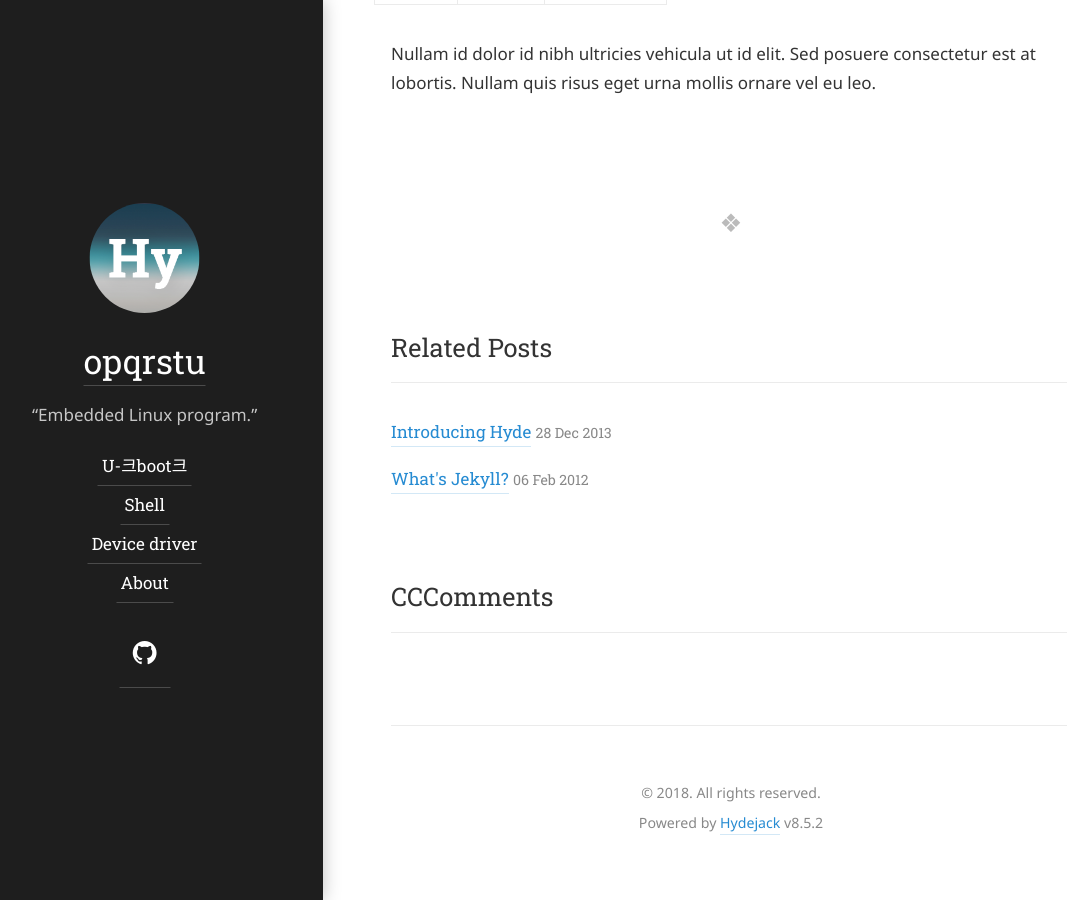
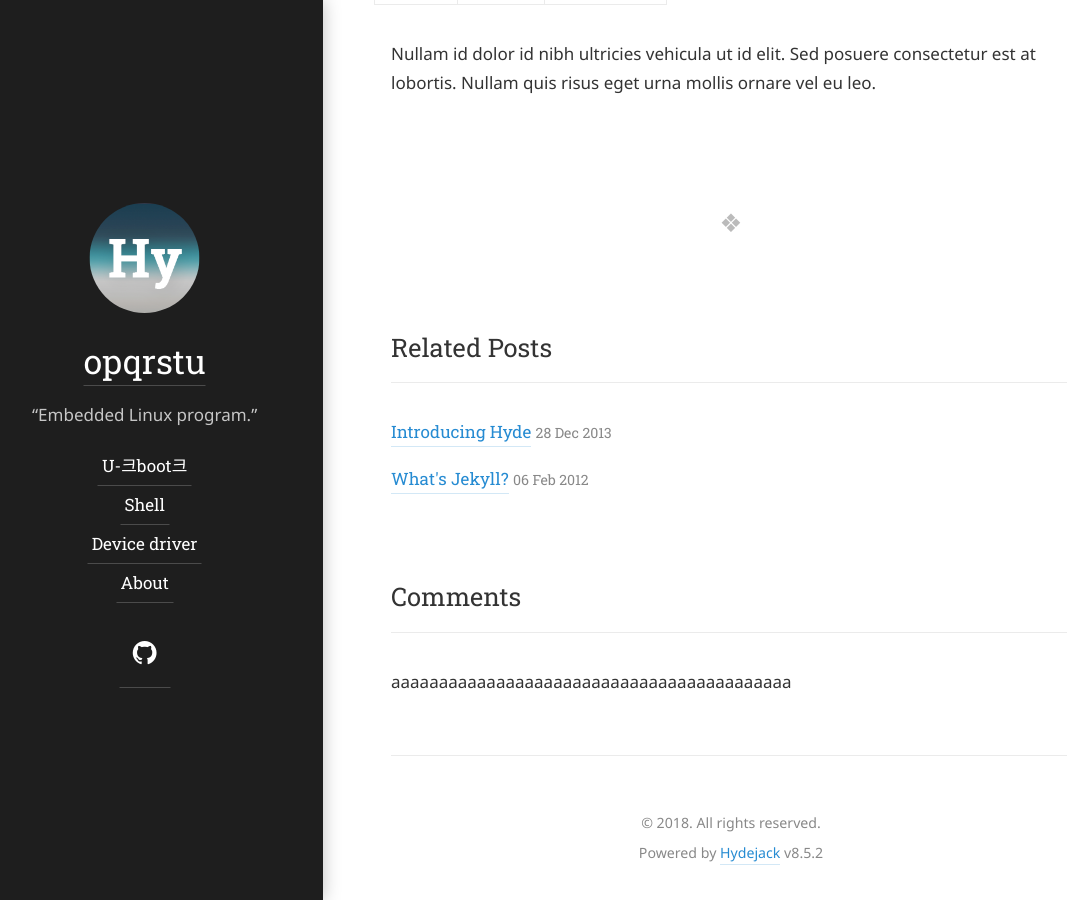
Before and after one commit to opqrstu/opqrstu.github.io, a Jekyll site: the page built from hyde/_posts/2012-02-07-example-content.md, in a window 1280 px wide and 900 px high, scrolled down 4773 px. Shown: the whole window, without its empty margins (34-1101 px from the left). Built offline with Jekyll 4.4.1, drawn with Linux system fonts in a browser that asks for light colours; some web fonts are replaced; comment, search, counter and statistics services are not loaded.

Commit message:
Update comments.html

```diff
--- a/_includes/body/comments.html
+++ b/_includes/body/comments.html
@@ -1,23 +1,6 @@
 {% if page.comments %}
-  <h2 class="hr">{{ "CCComments" }}</h2>
-  <div id="disqus_thread"></div>
-<script>
-
-/**
-*  RECOMMENDED CONFIGURATION VARIABLES: EDIT AND UNCOMMENT THE SECTION BELOW TO INSERT DYNAMIC VALUES FROM YOUR PLATFORM OR CMS.
-*  LEARN WHY DEFINING THESE VARIABLES IS IMPORTANT: https://disqus.com/admin/universalcode/#configuration-variables*/
-/*
-var disqus_config = function () {
-this.page.url = PAGE_URL;  // Replace PAGE_URL with your page's canonical URL variable
-this.page.identifier = PAGE_IDENTIFIER; // Replace PAGE_IDENTIFIER with your page's unique identifier variable
-};
-*/
-(function() { // DON'T EDIT BELOW THIS LINE
-var d = document, s = d.createElement('script');
-s.src = 'https://https-opqrstu-github-io.disqus.com/embed.js';
-s.setAttribute('data-timestamp', +new Date());
-(d.head || d.body).appendChild(s);
-})();
-</script>
-<noscript>Please enable JavaScript to view the <a href="https://disqus.com/?ref_noscript">comments powered by Disqus.</a></noscript>
+<aside class="comments related" role="complementary">
+  <h2 class="hr">{{ site.data.strings.comments | default:"Comments" }}</h2>
+  {% include my-comments.html %}
+</aside>
 {% endif %}
```
